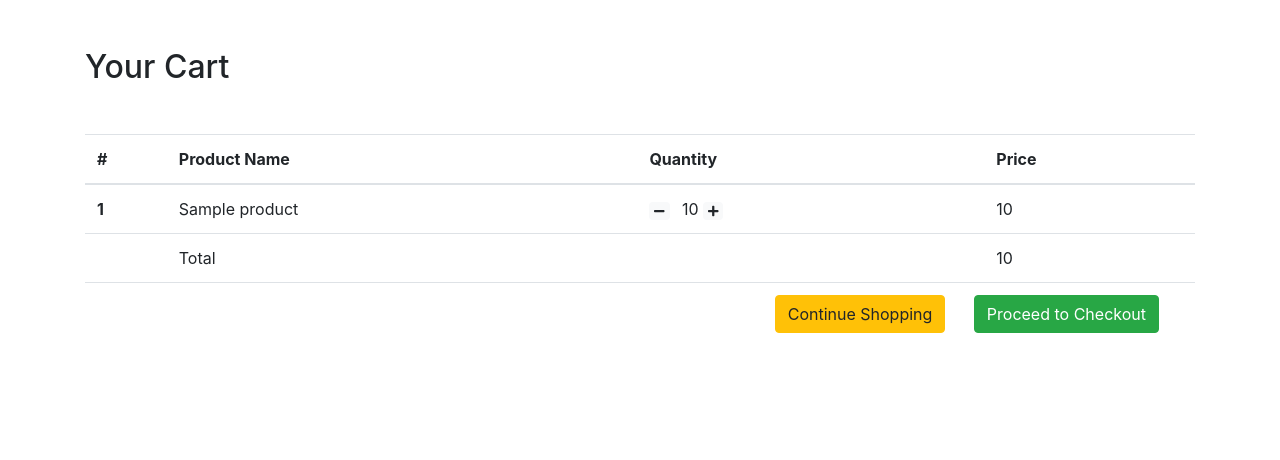
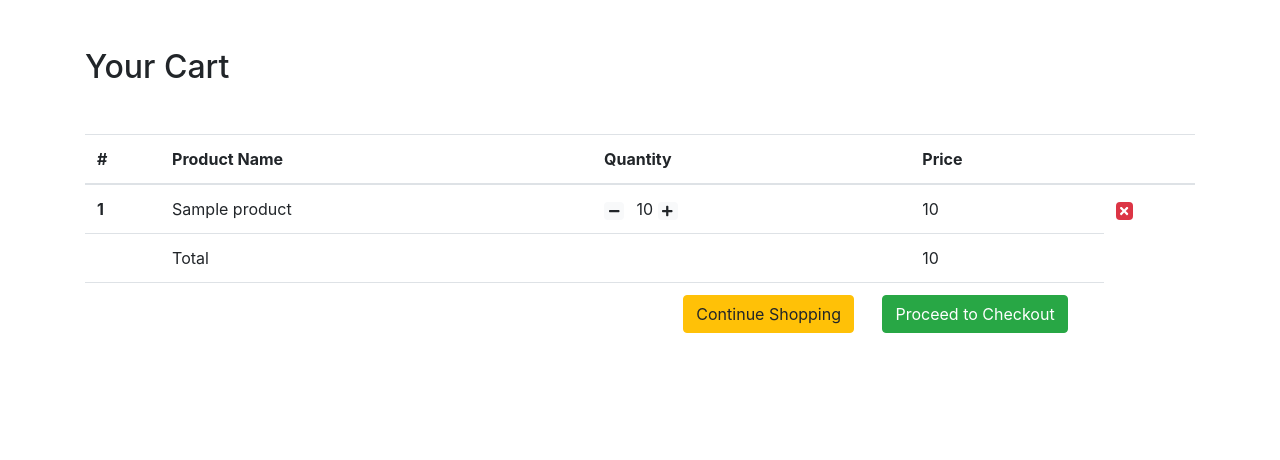
Before and after one commit to Prejudice182/prej-milestone-four, a Django app: template cart/templates/cart/home.html in a window 1280 px wide. Shown: the part 56-516 px from the top of the page. Run offline with Django 3.2, Linux system fonts and the light colour scheme; the template is opened without the code that fills it: most values are stand-ins (such as "Sample title", 1, 10 or a date in 2020); parts of the project's set-up code (start-up, migrations or seed data) failed here and were passed over; some libraries are stand-ins or nearby versions.

Commit message:
Add remove button to cart

```diff
--- a/cart/templates/cart/home.html
+++ b/cart/templates/cart/home.html
@@ -14,6 +14,7 @@
                 <th scope="col">Product Name</th>
                 <th scope="col">Quantity</th>
                 <th scope="col">Price</th>
+                <th scope="col">&nbsp;</th>
             </tr>
         </thead>
         <tbody>
@@ -29,6 +30,7 @@
                                 class="fas fa-plus"></i></span></a>
                 </td>
                 <td>{{ cart_item.get_total }}</td>
+                <td><a href="{% url 'cart:remove' cart_item.product.slug %}"><span class="badge badge-danger"><i class="fas fa-times"></i></span></a></td>
             </tr>
             {% endfor %}
             <tr>
```
